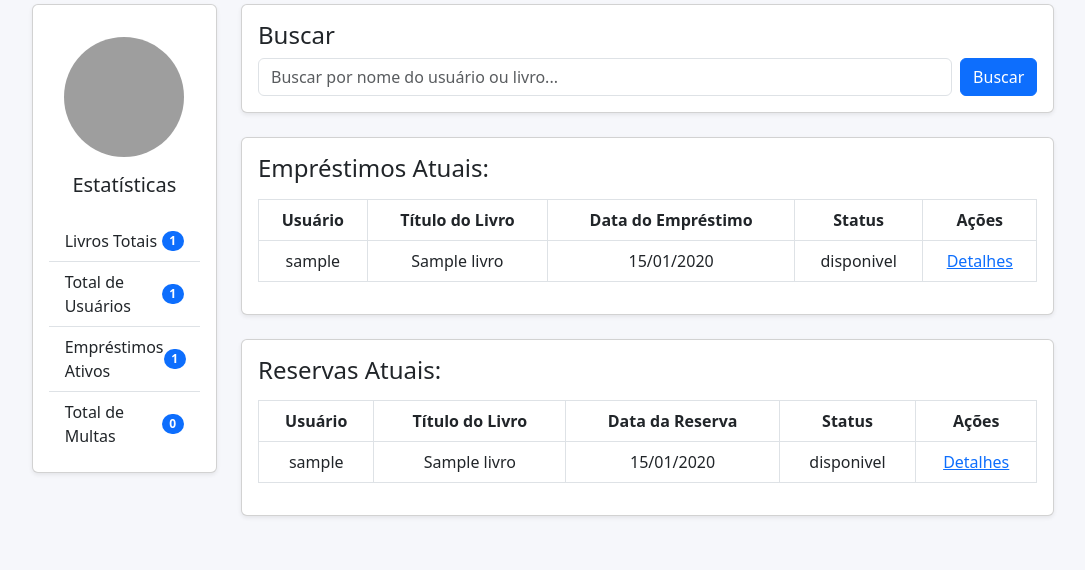
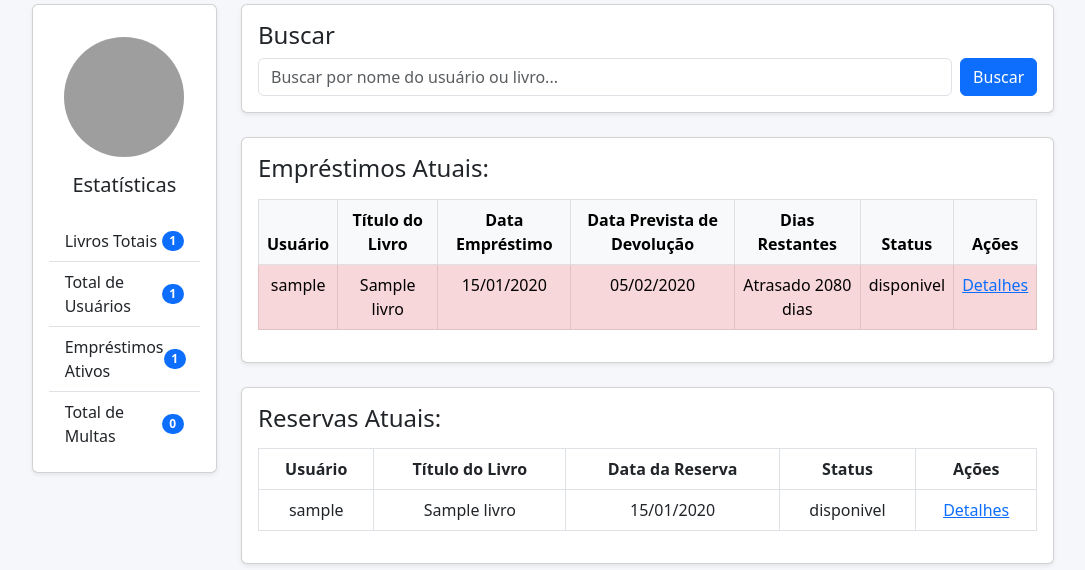
Before and after one commit to SENAI-Morvan-Figueiredo/Os-3-mosqueteiros---Biblioteca, a Django app: page /bibliotecario/emprestimos_historico in a window 1280 px wide. Shown: the part 378-948 px from the top of the page, without its empty margins (97-1182 px from the left). Run offline with Django 5.2, Linux system fonts and the light colour scheme; tables that the repository leaves empty hold one stand-in row (values such as "Sample post"); grey boxes are pictures that could not be loaded.

Commit message:
- melhora algumas vizualizações no front

```diff
--- a/BibliotecaEstrela/Biblioteca/models.py
+++ b/BibliotecaEstrela/Biblioteca/models.py
@@ -38,6 +38,27 @@ class Emprestimos(models.Model):
             return dias if dias > 0 else 0
         except Exception:
             return 0
+
+    @property
+    def data_vencimento(self):
+        """Data prevista de entrega (data_emprestimo + 21 dias)."""
+        from datetime import timedelta
+        try:
+            return self.data_emprestimo + timedelta(days=21)
+        except Exception:
+            return None
+
+    @property
+    def dias_restantes(self):
+        """Retorna os dias restantes até a data de vencimento. 0 se já venceu ou erro."""
+        from datetime import date
+        try:
+            if not self.data_vencimento:
+                return 0
+            dias = (self.data_vencimento - date.today()).days
+            return dias if dias > 0 else 0
+        except Exception:
+            return 0
 class Reserva(models.Model):
     id_user = models.ForeignKey(Usuario, on_delete=models.CASCADE)
     id_livro = models.ForeignKey(Livros, on_delete=models.CASCADE)
--- a/BibliotecaEstrela/Bibliotecario/templates/emprestimos_atuais.html
+++ b/BibliotecaEstrela/Bibliotecario/templates/emprestimos_atuais.html
@@ -114,7 +114,9 @@
                                             <tr>
                                                 <th>Usuário</th>
                                                 <th>Livro</th>
-                                                <th>Data empréstimo</th>
+                                                <th>Data Empréstimo</th>
+                                                <th>Data prevista de devolução</th>
+                                                <th>Dias Restantes</th>
                                                 <th>Status</th>
                                             </tr>
                                         </thead>
@@ -124,6 +126,8 @@
                                                 <td>{{ emprestimo.id_user.username }}</td>
                                                 <td>{{ emprestimo.id_livro.nome }}</td>
                                                 <td>{{ emprestimo.data_emprestimo|date:"d/m/Y" }}</td>
+                                                <td>{{ emprestimo.data_vencimento|date:"d/m/Y" }}</td>
+                                                <td>{% if emprestimo.dias_restantes > 0 %}{{ emprestimo.dias_restantes }} dias{% elif emprestimo.dias_atraso > 0 %}Atrasado {{ emprestimo.dias_atraso }} dias{% else %}Hoje{% endif %}</td>
                                                 <td>
                                                     <select class="form-select" name="status_{{ emprestimo.id }}">
                                                         <option value="Disponível para retirar" {% if emprestimo.status == "Disponível para retirar" %}selected{% endif %}>Disponível para Retirar</option>
--- a/BibliotecaEstrela/Bibliotecario/templates/emprestimos_historico.html
+++ b/BibliotecaEstrela/Bibliotecario/templates/emprestimos_historico.html
@@ -10,32 +10,12 @@
 </style>
 <div class="container-fluid px-3">
     <nav class="nav nav-underline gap-3">
-        <a class="nav-link px-5"
-           style="color: black;"
-           href="{% url 'Bibliotecario:teste' %}">
-            Início
-        </a>
-        <a class="nav-link px-5" style="color: black;"
-           href="{% url 'Bibliotecario:emprestimos_atuais' %}">
-            Empréstimos
-        </a>
-        <a class="nav-link px-5" style="color: black;"
-           href="{% url 'Bibliotecario:livros_adm' %}">
-            Acervo
-        </a>
-        <a class="nav-link active px-5" aria-current="page"
-           style="color: black;"
-           href="{% url 'Bibliotecario:emprestimos_historico' %}">
-            Histórico
-        </a>
-        <a class="nav-link px-5" style="color: black;"
-           href="{% url 'Bibliotecario:usuarios' %}">
-            Perfis
-        </a>
-        <a class="nav-link px-5" style="color: black;"
-           href="{% url 'Bibliotecario:dashboard' %}">
-            Relatórios
-        </a>
+        <a class="nav-link px-5" style="color: black;" href="{% url 'Bibliotecario:teste' %}">Início</a>
+        <a class="nav-link px-5" style="color: black;" href="{% url 'Bibliotecario:emprestimos_atuais' %}">Empréstimos</a>
+        <a class="nav-link px-5" style="color: black;" href="{% url 'Bibliotecario:livros_adm' %}">Acervo</a>
+        <a class="nav-link active px-5" aria-current="page" style="color: black;" href="{% url 'Bibliotecario:emprestimos_historico' %}">Histórico</a>
+        <a class="nav-link px-5" style="color: black;" href="{% url 'Bibliotecario:usuarios' %}">Perfis</a>
+        <a class="nav-link px-5" style="color: black;" href="{% url 'Bibliotecario:dashboard' %}">Relatórios</a>
     </nav>
 </div>
 
@@ -93,28 +73,32 @@
                 <div class="card-body">
                     <h4 class="card-title">Empréstimos Atuais:</h4>
                     <div class="table-responsive mt-3">
-                        <table class="table table-bordered text-center">
-                            <thead>
+                        <table class="table table-bordered table-hover text-center">
+                            <thead class="table-light">
                                 <tr>
                                     <th>Usuário</th>
                                     <th>Título do Livro</th>
-                                    <th>Data do Empréstimo</th>
+                                    <th>Data Empréstimo</th>
+                                    <th>Data Prevista de Devolução</th>
+                                    <th>Dias Restantes</th>
                                     <th>Status</th>
                                     <th>Ações</th>
                                 </tr>
                             </thead>
                             <tbody>
                                 {% for emprestimo in emprestimos_tabela %}
-                                <tr>
+                                <tr class="{% if emprestimo.esta_atrasado %}table-danger{% endif %}">
                                     <td>{{ emprestimo.id_user.username }}</td>
                                     <td>{{ emprestimo.id_livro.nome }}</td>
                                     <td>{{ emprestimo.data_emprestimo|date:"d/m/Y" }}</td>
+                                    <td title="Entrega prevista: {{ emprestimo.data_vencimento|date:'d/m/Y' }}">{{ emprestimo.data_vencimento|date:"d/m/Y" }}</td>
+                                    <td>{% if emprestimo.dias_restantes > 0 %}{{ emprestimo.dias_restantes }} dias{% elif emprestimo.dias_atraso > 0 %}Atrasado {{ emprestimo.dias_atraso }} dias{% else %}Hoje{% endif %}</td>
                                     <td>{{ emprestimo.status }}</td>
                                     <td><a href="#">Detalhes</a></td>
                                 </tr>
                                 {% empty %}
                                 <tr>
-                                    <td colspan="5">Nenhum empréstimo encontrado.</td>
+                                    <td colspan="7">Nenhum empréstimo encontrado.</td>
                                 </tr>
                                 {% endfor %}
                             </tbody>
--- a/BibliotecaEstrela/Bibliotecario/views.py
+++ b/BibliotecaEstrela/Bibliotecario/views.py
@@ -236,9 +236,9 @@ def dashboard(request):
     )
 
     # --- Listas para as novas tabelas ---
-    emprestimos_atrasados = Emprestimos.objects.filter(
-        status="Atrasado"
-    ).order_by('data_emprestimo') # Ordena do mais antigo para o mais novo
+    # Mostrar empréstimos atrasados dinamicamente (propriedade calculada) OU status explícito 'Atrasado'
+    todos_emprestimos = Emprestimos.objects.all().order_by('data_emprestimo')
+    emprestimos_atrasados = [e for e in todos_emprestimos if getattr(e, 'esta_atrasado', False) or (getattr(e, 'status', '') == 'Atrasado')]
 
     emprestimos_cancelados = Emprestimos.objects.filter(
         status="Cancelado"
```
Also changed, not shown: BibliotecaEstrela/Bibliotecario/templates/dashboard.html (+5 -3 lines).
